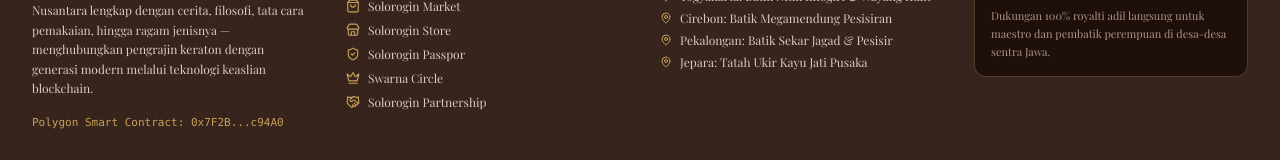
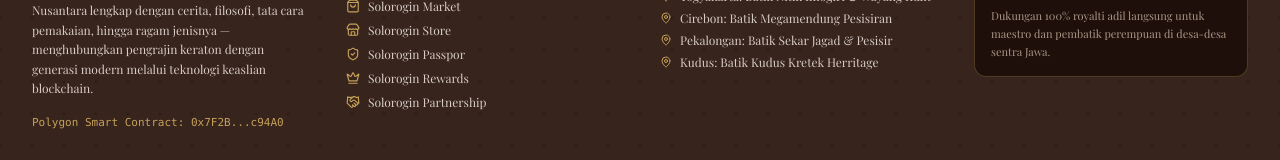
Before and after one commit to Mi24-ai/SoloOrigin, a React (Vite) app: page / in a window 1280 px wide. Shown: the part 7111-7271 px from the top of the page. Built offline with nearby package versions, Linux system fonts and the light colour scheme; a web font is replaced by a local one.

Commit message:
Update Footer.tsx

```diff
--- a/src/components/Footer.tsx
+++ b/src/components/Footer.tsx
@@ -77,7 +77,7 @@ export const Footer: React.FC<FooterProps> = ({ onNavigate }) => {
               <li>
                 <button onClick={() => onNavigate('loyalty')} className="hover:text-[#C5A059] transition-colors flex items-center gap-2 cursor-pointer">
                   <Crown className="w-3.5 h-3.5 text-[#C5A059]" />
-                  <span>Swarna Circle</span>
+                  <span>Solorogin Rewards</span>
                 </button>
               </li>
               <li>
@@ -108,7 +108,7 @@ export const Footer: React.FC<FooterProps> = ({ onNavigate }) => {
                 <MapPin className="w-3 h-3 text-[#C5A059]" /> Pekalongan: Batik Sekar Jagad & Pesisir
               </li>
               <li className="flex items-center gap-2">
-                <MapPin className="w-3 h-3 text-[#C5A059]" /> Jepara: Tatah Ukir Kayu Jati Pusaka
+                <MapPin className="w-3 h-3 text-[#C5A059]" /> Kudus: Batik Kudus Kretek Herritage
               </li>
             </ul>
           </div>
```
